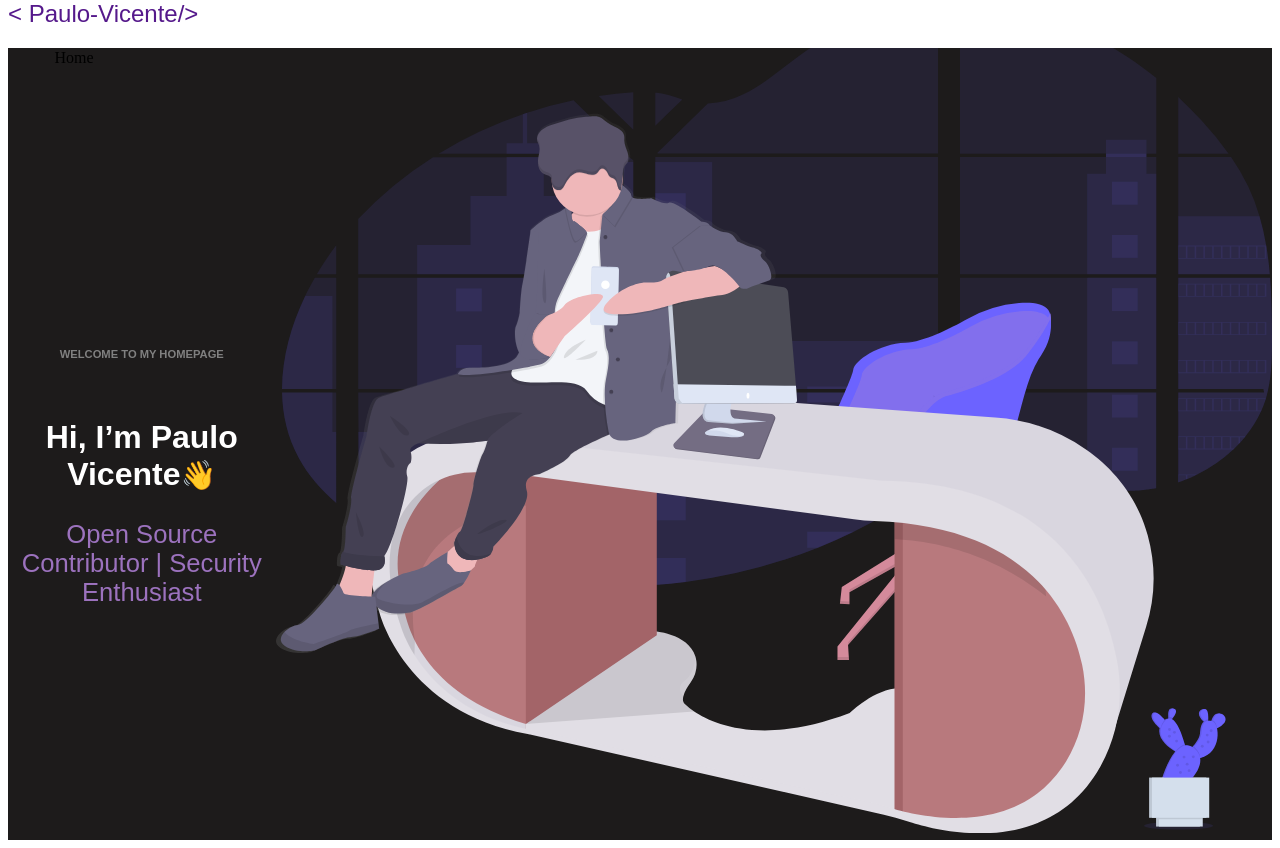
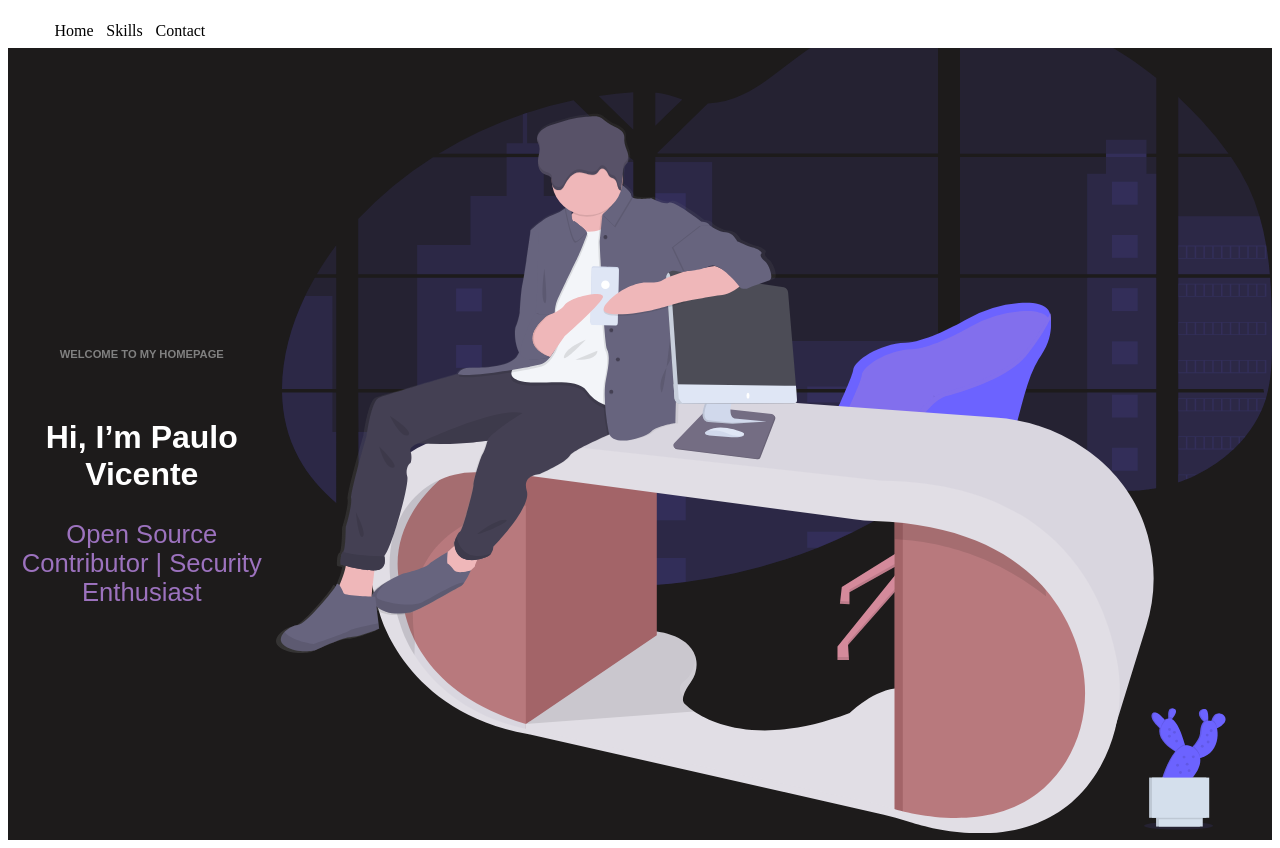
Before and after one commit to 0xb0b1/PersonalPage, a React (Create React App) app: page / in a window 1280 px wide. Built offline with nearby package versions, Linux system fonts and the light colour scheme.

Commit message:
work in progress

```diff
--- a/src/components/Header/Header.tsx
+++ b/src/components/Header/Header.tsx
@@ -15,13 +15,10 @@ const Header: React.FC = () => {
 
   return (
     <Head>
-      <Logo onClick={() => scroll.scrollToTop()}>
-        &lt; Paulo-Vicente/&gt;
-      </Logo>
-
       <Navbar>
         <li>
           <StyledLink
+            onClick={() => scroll.scrollToTop()}
             activeClass="active"
             to="home"
             spy={true}
--- a/src/components/Header/styles.ts
+++ b/src/components/Header/styles.ts
@@ -10,7 +10,6 @@ export const Head = styled(motion.nav)`
   background: #fff;
   flex-direction: column;
   align-items: left;
-  justify-content: space-between;
   width: 100%;
   height: 6vh;
 `
@@ -25,11 +24,13 @@ export const Logo = styled.span`
 
 export const Navbar = styled.ul`
   display: flex;
-  flex-direction: row;
+  align-items: center;
   top: 0;
-  position: fixed;
+  background: rgba(255, 255, 255, 0.911);
+  left: 0;
   opacity: 1;
   transition: all 0.5s ease;
+  z-index: 1;
 
   li {
     list-style-type: none;
@@ -38,10 +39,9 @@ export const Navbar = styled.ul`
 `
 
 export const StyledLink = styled(Link)`
-  display: block;
-  line-height: 9.1vh;
-  width: 100vw;
+  display: flex;
   margin: 0.4rem;
+  cursor: pointer;
 
   &:hover {
     color: #55198b;
--- a/src/components/Home/Home.tsx
+++ b/src/components/Home/Home.tsx
@@ -82,9 +82,6 @@ const Home = () => {
             animate={{ rotate: [0, 20, 0, 20, 0, 0, 0, 0, 0, 0] }}
             transition={{ yoyo: Infinity, duration: 1.7 }}
           >
-            <span role="img" aria-label="Hand waving">
-              👋
-            </span>
           </motion.span>{" "}
         </h1>
         {/* Animate Skill Content */}
--- a/src/components/Home/style.ts
+++ b/src/components/Home/style.ts
@@ -57,9 +57,18 @@ export const Container = styled(motion.div)`
 
 export const Svg = styled(motion.div)`
   width: 100%;
-  height: 100%;
+  height: 60%;
 
   .svg-container {
+    margin-top: 1.5rem;
+    width: 50vw;
+    height: 36rem;
+    display: flex;
+    align-items: center;
+    justify-content: center;
+  }
+
+  @media screen and (mix-width: 900px) {
     margin-top: 1rem;
     width: 20vw;
     height: 16rem;
@@ -67,8 +76,4 @@ export const Svg = styled(motion.div)`
     align-items: center;
     justify-content: center;
   }
-
-  @media screen and (max-width: 1100px) {
-    width: 100vw;
-  }
-`
+`;
```
Also changed, not shown: 1 other file (tests, documents, lock files or other folders).
